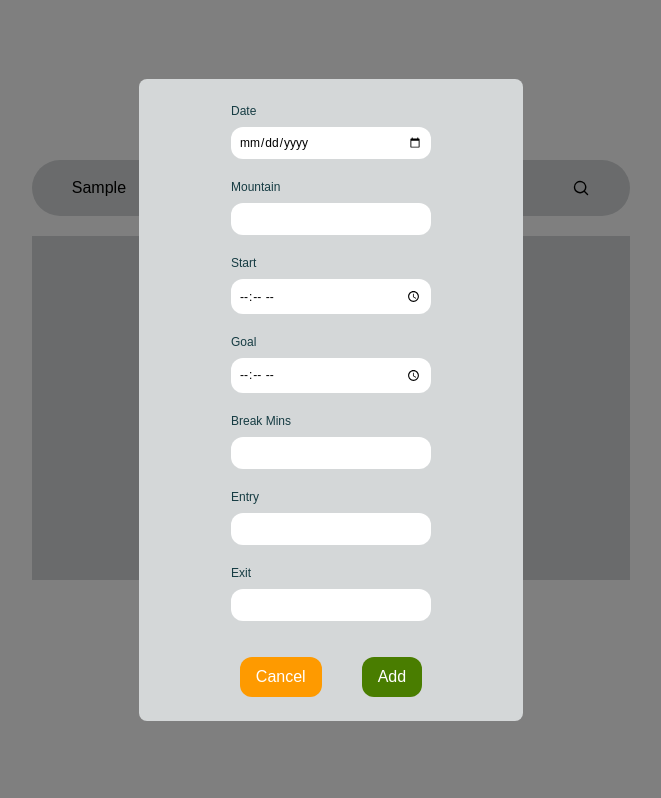
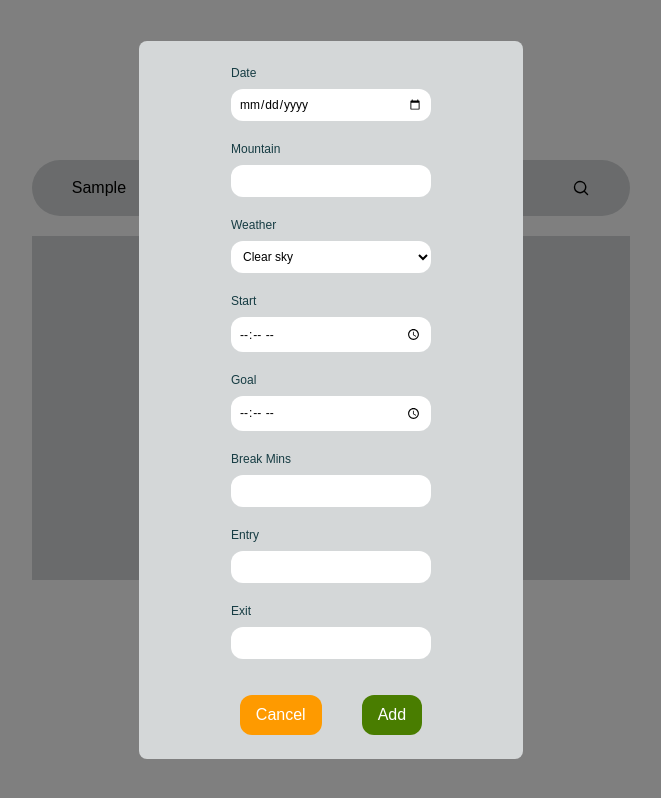
Before and after one commit to Saaka-y/hiking-log, a Next.js app: page / in a window 1280 px wide. Both pictures are taken after typing "Sample" into the empty fields and a click on the button "Create new log". Shown: the whole page, without its empty margins (309-970 px from the left). Built offline with nearby package versions, Linux system fonts and the light colour scheme.

Commit message:
👽️ Remove API-related structure to simplify implementation

```diff
--- a/src/components/formModal/Form.tsx
+++ b/src/components/formModal/Form.tsx
@@ -14,6 +14,7 @@ export function Form({ onCancel }: Props) {
   const [formData, setFormData] = useState<FormLog>({
     date: "",
     mountain: "",
+    weather: "",
     start: "",
     goal: "",
     breakMin: "",
@@ -25,6 +26,7 @@ export function Form({ onCancel }: Props) {
     setFormData({
       date: "",
       mountain: "",
+      weather: "",
       start: "",
       goal: "",
       breakMin: "",
@@ -33,22 +35,32 @@ export function Form({ onCancel }: Props) {
     })
   }
 
-  // formData のキー名（"Date" | "Mountain" | ...）だけを label として使う型
+  // formData のキー名（"Date" | "Mountain" | ...）を label として使う型
   // 文字列、などではなく直接キー名を型として定義している
   // これにより、 item.label を使って formData に安全にアクセスできるからエラーが出ない
-  type items = { label: keyof typeof formData, inputType: string }
+  type FormItem =
+    | { label: keyof FormLog; type: "input"; inputType: string }
+    | { label: keyof FormLog; type: "select"; options: string[] };
 
-  const itemsForUi: items[] = [
-    { label: "date", inputType: "date" },
-    { label: "mountain", inputType: "text" },
-    { label: "start", inputType: "time" },
-    { label: "goal", inputType: "time" },
-    { label: "breakMin", inputType: "number" },
-    { label: "entry", inputType: "text" },
-    { label: "exit", inputType: "text" },
+  const itemsForUi: FormItem[] = [
+    { label: "date", type: "input", inputType: "date" },
+    { label: "mountain", type: "input", inputType: "text" },
+    {
+      label: "weather", type: "select", options: [
+        "Clear sky",
+        "Cloudy",
+        "Partially rainy",
+        "Rainy",
       ]
+    },
+    { label: "start", type: "input", inputType: "time" },
+    { label: "goal", type: "input", inputType: "time" },
+    { label: "breakMin", type: "input", inputType: "number" },
+    { label: "entry", type: "input", inputType: "text" },
+    { label: "exit", type: "input", inputType: "text" },
+  ];
 
-  const handleChange = (e: React.ChangeEvent<HTMLInputElement>) => {
+  const handleChange = (e: React.ChangeEvent<HTMLInputElement | HTMLSelectElement>) => {
     const { id, value } = e.target;
     setFormData((prev) => ({
       ...prev,
@@ -59,7 +71,7 @@ export function Form({ onCancel }: Props) {
   const handleSubmit = (e: React.FormEvent<HTMLFormElement>) => {
     e.preventDefault();
     if (!formData) return;
-    // ここでweather APIを呼ぶ関数を入れる
+
     const l = formLogToLog(formData); // Convert formData to DomainLog
     console.log("formからLogに変換：", l)
     const newLog = logToStoredLog(l); // Convert DomainLog to StoredLog
@@ -89,8 +101,13 @@ export function Form({ onCancel }: Props) {
         return (
           <div
             key={item.label}
-            className="flex flex-col items-start gap-2">
-            <label htmlFor={item.label} className="text-xs text-(--color)">{item.label === "breakMin" ? "Break Mins" : item.label.charAt(0).toUpperCase() + item.label.slice(1)}</label>
+            className="flex flex-col items-start gap-2"
+          >
+            <label htmlFor={item.label} className="text-xs text-(--color)">
+              {item.label === "breakMin" ? "Break Mins" : item.label.charAt(0).toUpperCase() + item.label.slice(1)}
+            </label>
+
+            {item.type === "input" ? (
               <input
                 id={item.label}
                 type={item.inputType}
@@ -98,9 +115,23 @@ export function Form({ onCancel }: Props) {
                 onChange={handleChange}
                 className="bg-(--inputColor) max-w-50 min-w-50 w-50 p-2 text-xs rounded-xl"
               />
+            ) : (
+              <select
+                id={item.label}
+                value={formData[item.label]}
+                onChange={handleChange}
+                className="bg-(--inputColor) max-w-50 min-w-50 w-50 p-2 text-xs rounded-xl"
+              >
+                {item.options.map(opt => (
+                  <option key={opt} value={opt}>{opt}</option>
+                ))}
+
+              </select>
+            )}
           </div>
         )
       })}
+
       <div className="flex gap-10 pt-4">
         <button
           id="form"
--- a/src/components/logModal/LogModal.tsx
+++ b/src/components/logModal/LogModal.tsx
@@ -26,6 +26,7 @@ export function LogModal({ onCancel }: Props) {
   const listItems: listItems[] = [
     { label: "date", info: log.date.toISOString().slice(0, 10) },
     { label: "mountain", info: log.mountain },
+    { label: "weatehr", info: log.weather },
     { label: "start", info: showTime(log.start) },
     { label: "goal", info: showTime(log.goal) },
     { label: "breakMin", info: log.breakMin },
@@ -45,8 +46,11 @@ export function LogModal({ onCancel }: Props) {
     <div className="p-4 flex flex-col justify-center items-center gap-5 ">
       <ul className="flex flex-col items-start w-full bg-(--inputColor) p-4 ">
         {listItems.map((item, i) => (
-          <li key={i} className="flex justify-center border-b-amber-400 my-1">
-            <p className="w-24 md:w-30">{item.label} </p><p className="">{item.info}</p>
+          <li key={i} className="flex justify-center my-1 text-xs ">
+            <p className=" w-24 md:w-30 ">
+              {item.label === "breakMin" ? "Break" : item.label.charAt(0).toUpperCase() + item.label.slice(1)}
+            </p>
+            <p className="w-24 md:w-30 ">{item.info} {item.label === "breakMin" && "mins"}</p>
           </li>
         ))}
       </ul>
--- a/src/utils/logConverter.ts
+++ b/src/utils/logConverter.ts
@@ -7,13 +7,13 @@ export const storedLogToLog = (storedLog: StoredLog): Log => {
   return {
     id: storedLog.id,
     date: new Date(storedLog.date),
+    mountain: storedLog.mountain,
+    weather: storedLog.weather,
     start: new Date(storedLog.start),
     goal: new Date(storedLog.goal),
     breakMin: storedLog.breakMin,
-    mountain: storedLog.mountain,
     entry: storedLog.entry,
     exit: storedLog.exit,
-    weather: { ...storedLog.weather }
   }
 }
 
@@ -27,18 +27,13 @@ export const formLogToLog = (formLog: FormLog): Log => {
   return {
     id: crypto.randomUUID(),
     date: new Date(formLog.date),
+    mountain: formLog.mountain,
+    weather: formLog.weather,
     start,
     goal,
     breakMin: Number(formLog.breakMin),
-    mountain: formLog.mountain,
     entry: formLog.entry,
     exit: formLog.exit,
-    // weather info to be fetched via fetchWeather.ts
-    weather: {
-      main: "",
-      description: "",
-      icon: "",
-    },
   }
 }
 
@@ -47,12 +42,12 @@ export const logToStoredLog = (log: Log): StoredLog => {
   return {
     id: log.id,
     date: log.date.toISOString(),
+    mountain: log.mountain,
+    weather: log.weather,
     start: log.start.toISOString(),
     goal: log.goal.toISOString(),
     breakMin: log.breakMin,
-    mountain: log.mountain,
     entry: log.entry,
     exit: log.exit,
-    weather: { ...log.weather }
   }
 }
```
Also changed, not shown: src/types/log.ts (+3 -11 lines). Lines whose indentation alone changed are shown as unchanged.
